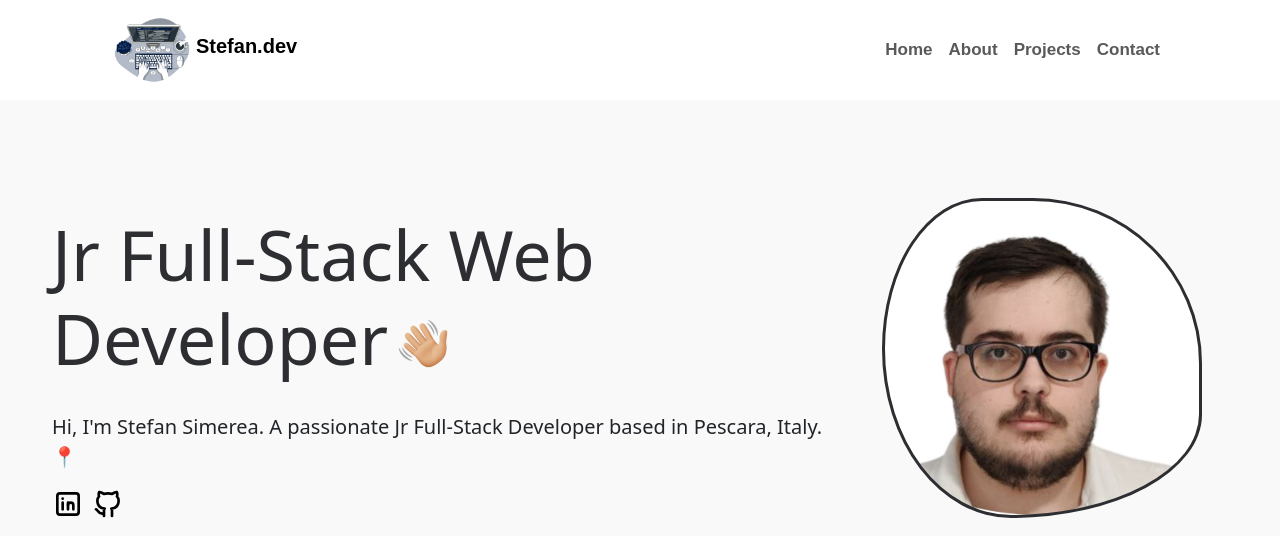
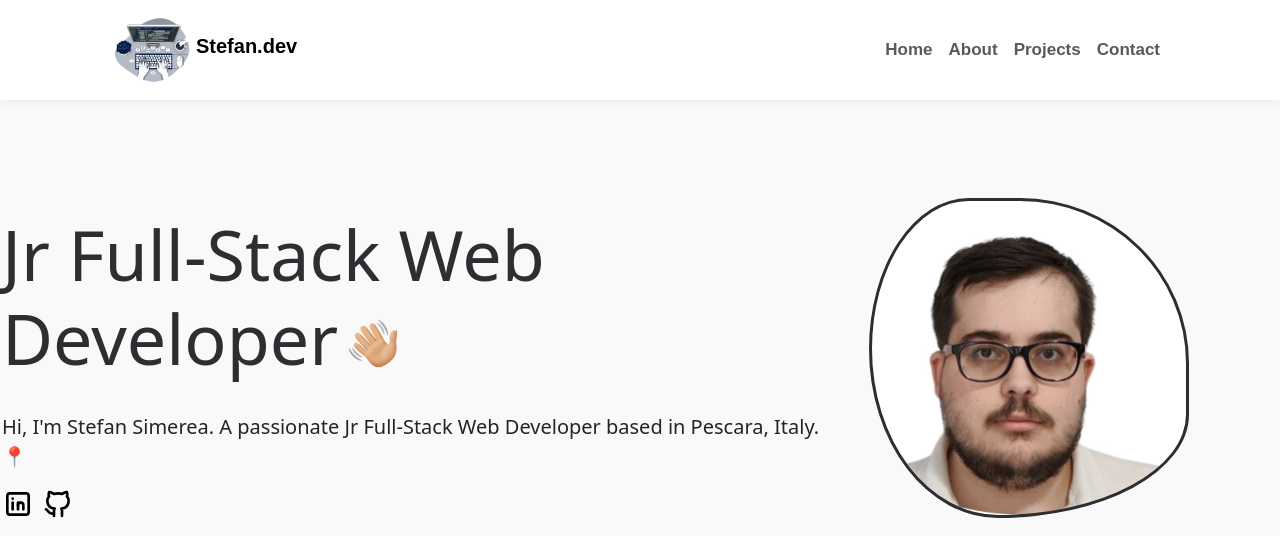
Before and after one commit to stefansimereaa/Personal-Portfolio, a Vue app: page / in a window 1280 px wide. Shown: the top 556 px of the page. Built offline with nearby package versions, Linux system fonts and the light colour scheme.

Commit message:
fixed code header and jumbotron description

```diff
--- a/src/components/AppHeader.vue
+++ b/src/components/AppHeader.vue
@@ -59,6 +59,7 @@ header{
   background-color: #fff;
   z-index: 1;
   position: fixed;
+  box-shadow: 0 0 10px rgba(0,0,0,.09);
 }
 
 .links{
--- a/src/components/AppMain.vue
+++ b/src/components/AppMain.vue
@@ -12,7 +12,7 @@
               <div class="container-hand">
                 <h1>Jr Full-Stack Web Developer <img src="../assets/img/handlogo.png" alt="hand img"></h1>
               </div>
-              <p class="description-text">Hi, I'm Stefan Simerea. A passionate Jr Full-Stack Developer based in Pescara, Italy. 📍</p>
+              <p class="description-text">Hi, I'm Stefan Simerea. A passionate Jr Full-Stack Web Developer based in Pescara, Italy. 📍</p>
               <p class="d-flex align-items-center">
                 <!-- Linkedin logo -->
                 <a href="https://www.linkedin.com/in/stefan-simerea-929794291/" target="_blank">
@@ -42,7 +42,7 @@
   background-position: center center;
   background-repeat: no-repeat;
   border: 3px solid $Black-Shade;
-  margin-left: 30px;
+  margin-left: 0px;
   animation: morph 8s ease-in-out infinite;
   border-radius: 60% 40% 30% 70% / 60% 30% 70% 40%;
   position: relative;
@@ -69,7 +69,7 @@
 }
 
 .row{
-  width: 1200px;
+  width: 1300px;
 }
 .container-hand {
   position: relative;
```
